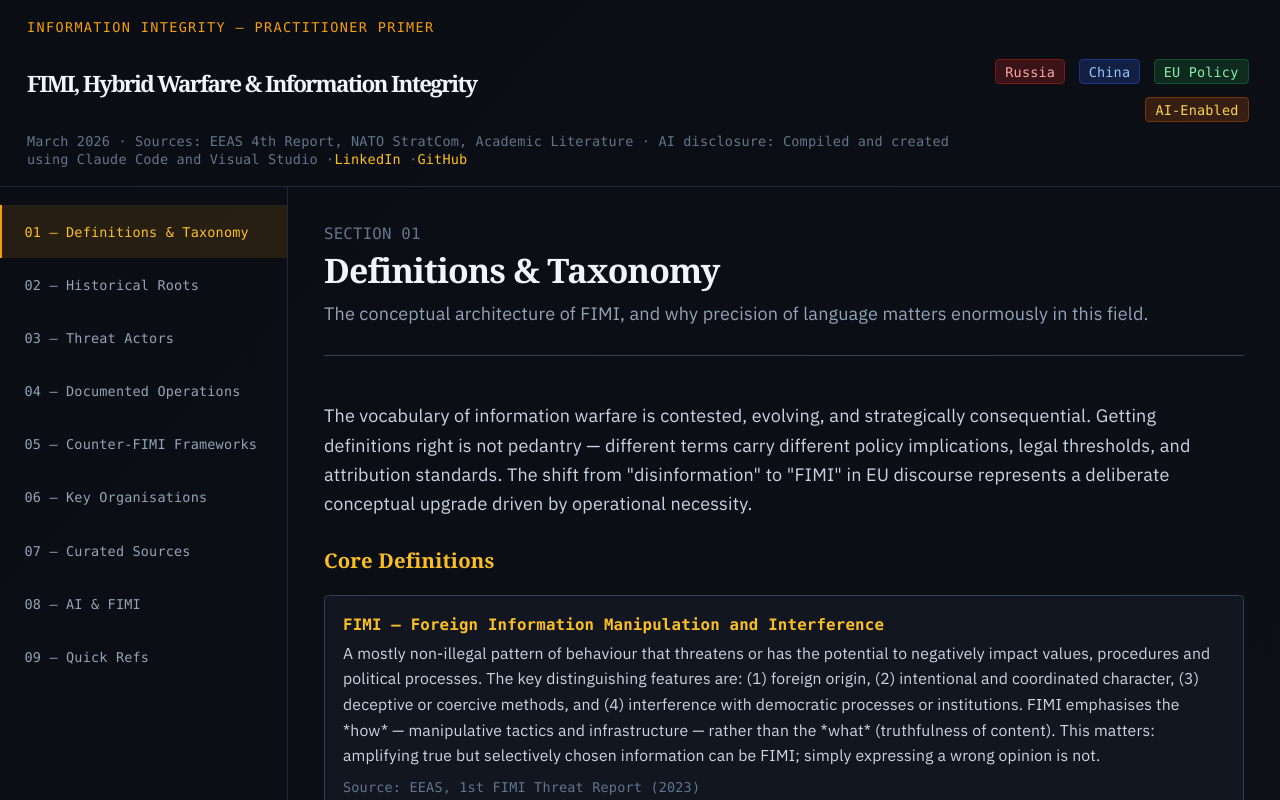
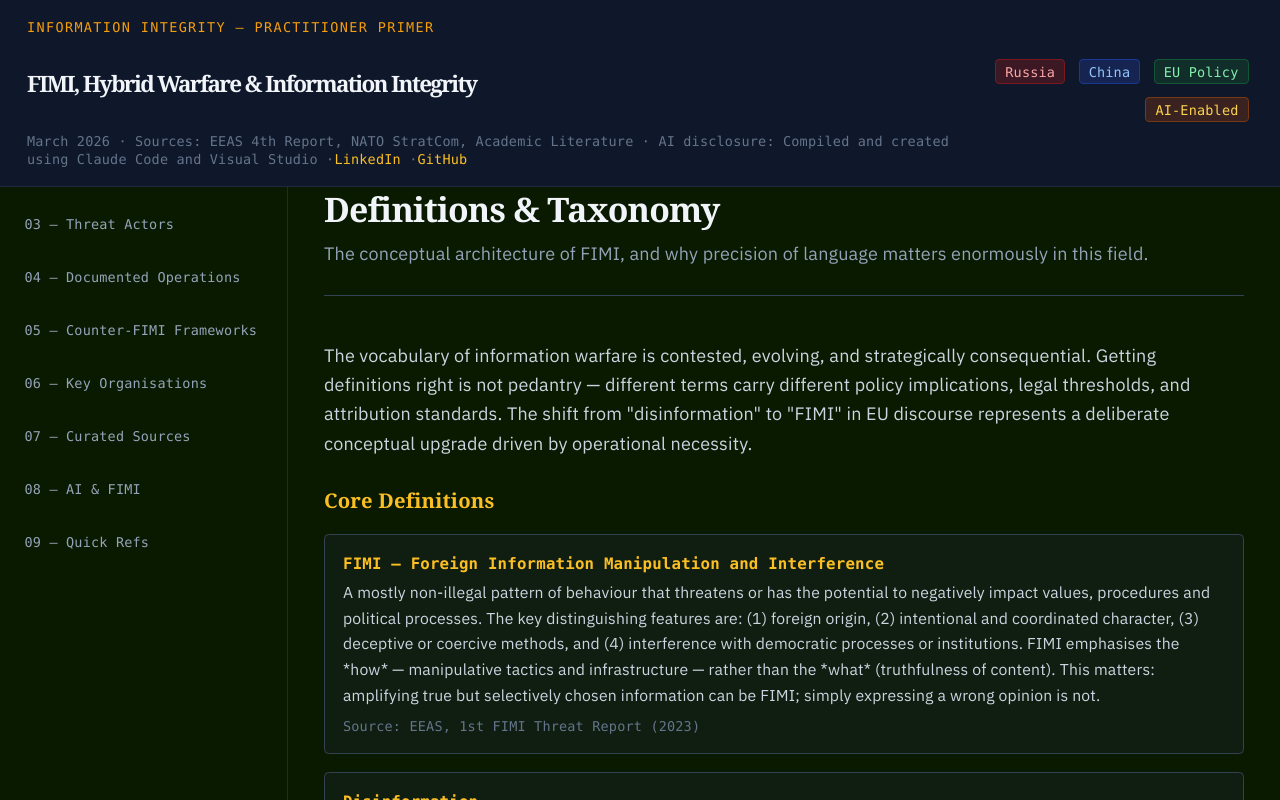
Before and after one commit to pagancrew/fimi-primer, a React (Vite) app: page / in a window 1280 px wide. Shown: the top 800 px of the page. Built offline with nearby package versions, Linux system fonts and the light colour scheme; a web font is replaced by a local one.

Commit message:
Fix background to solid dark green, make header and nav fixed

```diff
--- a/src/fimi_primer.jsx
+++ b/src/fimi_primer.jsx
@@ -1260,7 +1260,7 @@ export default function FIMIPrimer() {
 
   return (
     <div className="min-h-screen flex flex-col" style={{
-      background: "linear-gradient(135deg, #0a0d14 0%, #0d1117 50%, #0a0f1a 100%)",
+      background: "#0a1a00",
       fontFamily: "'IBM Plex Sans', 'Helvetica Neue', sans-serif",
       color: "#e2e8f0"
     }}>
@@ -1274,7 +1274,7 @@ export default function FIMIPrimer() {
       `}</style>
 
       {/* Header */}
-      <header className="border-b border-slate-800 px-6 py-4 flex-shrink-0">
+      <header className="fixed top-0 left-0 right-0 border-b border-slate-800 px-6 py-4 z-20 bg-slate-900 flex-shrink-0">
         <div className="flex items-center justify-between">
           <div>
             <div className="text-amber-500 font-mono text-xs tracking-widest mb-1">INFORMATION INTEGRITY — PRACTITIONER PRIMER</div>
@@ -1296,9 +1296,9 @@ export default function FIMIPrimer() {
         </div>
       </header>
 
-      <div className="flex flex-1 overflow-hidden">
+      <div className="flex flex-1 overflow-hidden pt-16">
         {/* Sidebar Navigation */}
-        <nav className="w-64 flex-shrink-0 border-r border-slate-800 overflow-y-auto py-4">
+        <nav className="fixed left-0 top-16 h-[calc(100vh-4rem)] w-64 flex-shrink-0 border-r border-slate-800 overflow-y-auto py-4 z-10">
           {sections.map((s) => (
             <button
               key={s.id}
@@ -1315,7 +1315,7 @@ export default function FIMIPrimer() {
         </nav>
 
         {/* Main Content */}
-        <main ref={contentRef} className="flex-1 overflow-y-auto px-8 py-8 max-w-4xl">
+        <main ref={contentRef} className="flex-1 overflow-y-auto px-8 py-8 max-w-4xl ml-64 pt-20">
           {content[active] || (
             <div className="text-slate-500 font-mono text-sm">Section content loading…</div>
           )}
```
Also changed, not shown: 4 other files (tests, documents, lock files or other folders).
